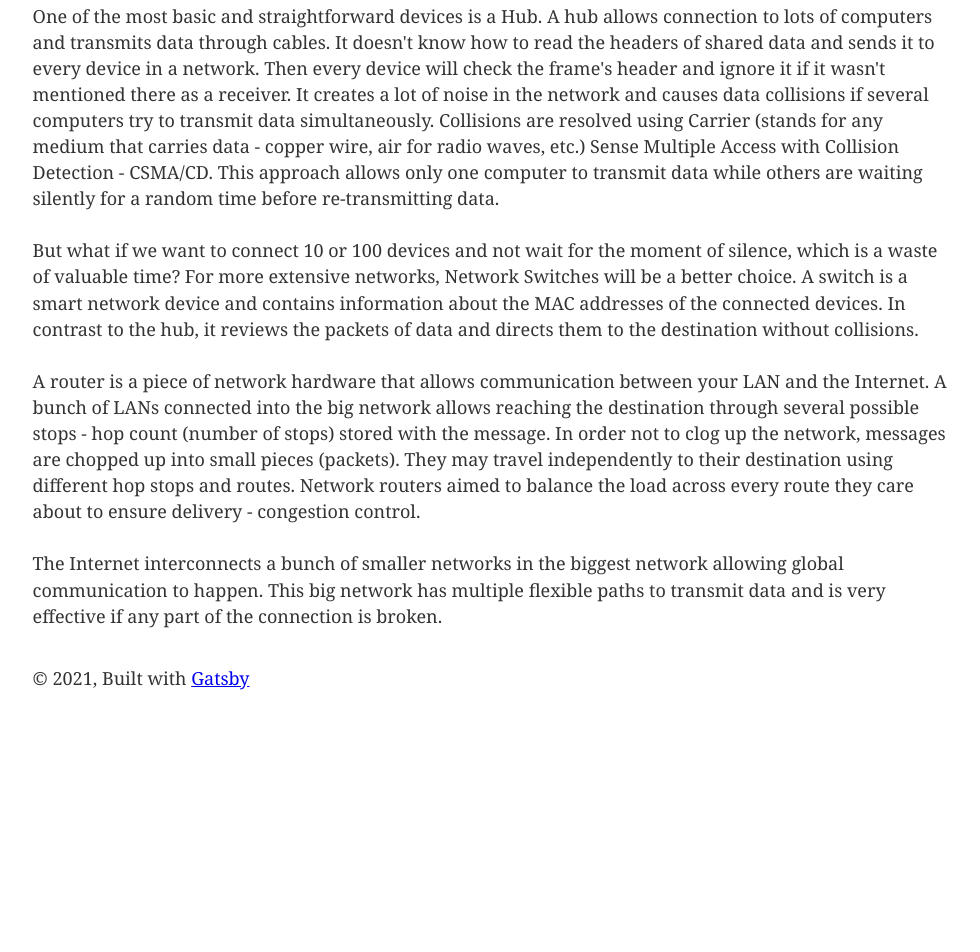
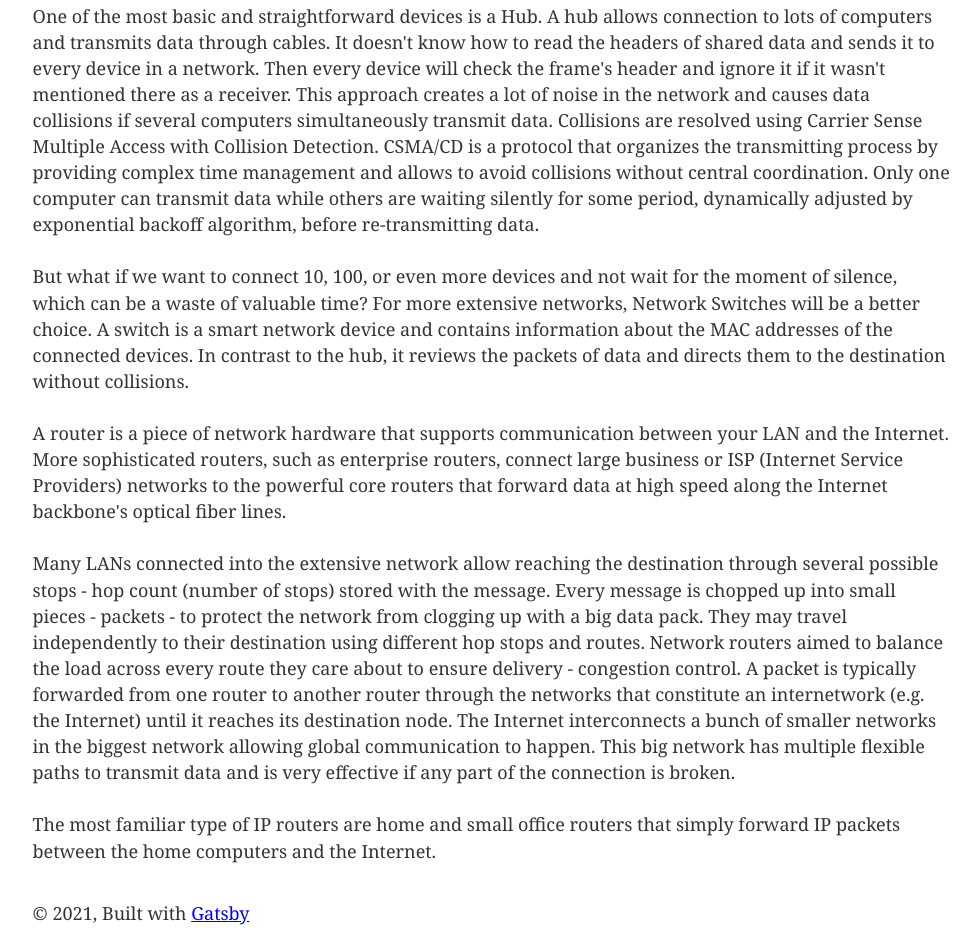
Before and after one commit to sne-syn/basic-blog, a Gatsby site: page /article/ in a window 1280 px wide. Shown: the part 1425-2377 px from the top of the page, without its empty margins (147-1127 px from the left). Before the commit the page ends 2142 px from the top, so only its background shows below. Built offline with nearby package versions, Linux system fonts and the light colour scheme; Gatsby itself is replaced by a stand-in of ours.

Commit message:
Update article.md

```diff
--- a/src/markdown-pages/article.md
+++ b/src/markdown-pages/article.md
@@ -21,14 +21,18 @@ Half-duplex -  both devices can send or receive data in both directions but not
 Devices and addresses
 Using cable, we can connect one computer with another - point-to-point connection. But how to connect several devices in one network and share data among them?
 
-To make multiple connections possible, we have to connect several devices into one network and label them to ensure that the data has both an address for the machine that sent the transmission and the one the message was intended for. To create a relatively small network of close-by machines were developed a Local Area Network (LAN). LAN is a collection of devices connected in one physical location, such as a building, office, or home. One of the most famous LANs widely used today is the Ethernet, created by Xerox PARC in the early 70s. In contrast, a Wide Area Network (WAN) covers large geographic areas. Ethernet uses a Media Access Control address to point a sender and a receiver of transmitted data in LANs, mentioning them into Ethernet frames header. MAC addresses are unique for every computer device and assigned by the device manufacturer.
+To make multiple connections possible, we have to connect several devices into one network and label them to ensure that the data has both an address for the machine that sent the transmission and the one the message was intended for. To create a relatively small network of close-by machines were developed a Local Area Network (LAN). LAN is a collection of devices connected in one physical location, such as a building, office, or home. One of the most famous LANs widely used today is the Ethernet, created by Xerox PARC in the early 70s. In contrast, a Wide Area Network (WAN) covers large geographic areas. Ethernet uses a Media Access Control (MAC) address to point a sender and a receiver of transmitted data in LANs, mentioning them into Ethernet frames header. MAC addresses are unique for every computer device and assigned by the device manufacturer.
 
 To connect several devices with unique MAC addresses into LAN, we need to choose a network device. There are three main types of them.
 
-One of the most basic and straightforward devices is a Hub. A hub allows connection to lots of computers and transmits data through cables. It doesn't know how to read the headers of shared data and sends it to every device in a network. Then every device will check the frame's header and ignore it if it wasn't mentioned there as a receiver. It creates a lot of noise in the network and causes data collisions if several computers try to transmit data simultaneously. Collisions are resolved using Carrier (stands for any medium that carries data - copper wire, air for radio waves, etc.) Sense Multiple Access with Collision Detection - CSMA/CD. This approach allows only one computer to transmit data while others are waiting silently for a random time before re-transmitting data.
+One of the most basic and straightforward devices is a Hub. A hub allows connection to lots of computers and transmits data through cables. It doesn't know how to read the headers of shared data and sends it to every device in a network. Then every device will check the frame's header and ignore it if it wasn't mentioned there as a receiver. This approach creates a lot of noise in the network and causes data collisions if several computers simultaneously transmit data. Collisions are resolved using Carrier Sense Multiple Access with Collision Detection. CSMA/CD is a protocol that organizes the transmitting process by providing complex time management and allows to avoid collisions without central coordination. Only one computer can transmit data while others are waiting silently for some period, dynamically adjusted by exponential backoff algorithm, before re-transmitting data.
 
-But what if we want to connect 10 or 100 devices and not wait for the moment of silence, which is a waste of valuable time? For more extensive networks, Network Switches will be a better choice. A switch is a smart network device and contains information about the MAC addresses of the connected devices. In contrast to the hub, it reviews the packets of data and directs them to the destination without collisions.
+But what if we want to connect 10, 100, or even more devices and not wait for the moment of silence, which can be a waste of valuable time? For more extensive networks, Network Switches will be a better choice. A switch is a smart network device and contains information about the MAC addresses of the connected devices. In contrast to the hub, it reviews the packets of data and directs them to the destination without collisions.
 
-A router is a piece of network hardware that allows communication between your LAN and the Internet. A bunch of LANs connected into the big network allows reaching the destination through several possible stops - hop count (number of stops) stored with the message. In order not to clog up the network, messages are chopped up into small pieces (packets). They may travel independently to their destination using different hop stops and routes. Network routers aimed to balance the load across every route they care about to ensure delivery - congestion control.
+A router is a piece of network hardware that supports communication between your LAN and the Internet. More sophisticated routers, such as enterprise routers, connect large business or ISP (Internet Service Providers) networks to the powerful core routers that forward data at high speed along the Internet backbone's optical fiber lines.
 
+Many LANs connected into the extensive network allow reaching the destination through several possible stops - hop count (number of stops) stored with the message. Every message is chopped up into small pieces - packets - to protect the network from clogging up with a big data pack. They may travel independently to their destination using different hop stops and routes. Network routers aimed to balance the load across every route they care about to ensure delivery - congestion control.
+A packet is typically forwarded from one router to another router through the networks that constitute an internetwork (e.g. the Internet) until it reaches its destination node.
 The Internet interconnects a bunch of smaller networks in the biggest network allowing global communication to happen. This big network has multiple flexible paths to transmit data and is very effective if any part of the connection is broken.
+
+The most familiar type of IP routers are home and small office routers that simply forward IP packets between the home computers and the Internet.
```
